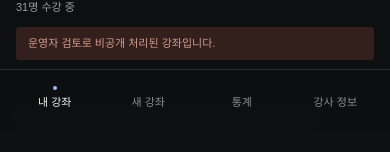
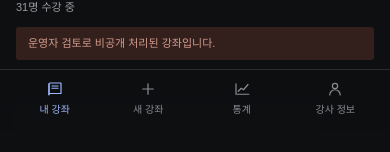
Before and after one commit to Douzone-Internship-Team5/BAEUGO_FE, a Next.js app: page /instructor in a window 390 px wide. Shown: the part 714-866 px from the top of the page. Built offline with nearby package versions, Linux system fonts and the light colour scheme; a web font is replaced by a local one.

Commit message:
style: reuse instructor icons in mobile nav

```diff
--- a/src/app/instructor/components/shared/InstructorMobileNav.tsx
+++ b/src/app/instructor/components/shared/InstructorMobileNav.tsx
@@ -1,4 +1,5 @@
 import Link from "next/link";
+import { InstructorNavIcon, type InstructorNavIconName } from "./InstructorNavIcon";
 
 type Tab = "courses" | "new" | "stats" | "profile";
 
@@ -6,18 +7,18 @@ interface Props {
   active: Tab;
 }
 
-const TABS: Array<{ id: Tab; label: string; href: string }> = [
-  { id: "courses", label: "내 강좌", href: "/instructor" },
-  { id: "new", label: "새 강좌", href: "/instructor/courses/new" },
-  { id: "stats", label: "통계", href: "/instructor/stats" },
-  { id: "profile", label: "강사 정보", href: "/instructor/profile" },
+const TABS: Array<{ id: Tab; label: string; href: string; icon: InstructorNavIconName }> = [
+  { id: "courses", label: "내 강좌", href: "/instructor", icon: "courses" },
+  { id: "new", label: "새 강좌", href: "/instructor/courses/new", icon: "new" },
+  { id: "stats", label: "통계", href: "/instructor/stats", icon: "stats" },
+  { id: "profile", label: "강사 정보", href: "/instructor/profile", icon: "profile" },
 ];
 
 export const InstructorMobileNav = ({ active }: Props) => (
   <nav aria-label="강사 메뉴" className="fixed inset-x-0 bottom-0 z-30 grid grid-cols-4 border-t border-line bg-bg/95 px-2 pt-1 pb-[max(8px,env(safe-area-inset-bottom))] backdrop-blur md:hidden">
     {TABS.map((tab) => (
-      <Link key={tab.id} href={tab.href} aria-current={active === tab.id ? "page" : undefined} className={`flex min-h-12 cursor-pointer flex-col items-center justify-center gap-1 text-[11px] ${active === tab.id ? "text-text" : "text-dim"}`}>
-        <span className={`size-1 rounded-full ${active === tab.id ? "bg-accent" : "bg-transparent"}`} aria-hidden="true" />
+      <Link key={tab.id} href={tab.href} aria-current={active === tab.id ? "page" : undefined} className={`flex min-h-12 cursor-pointer flex-col items-center justify-center gap-1 text-[10px] ${active === tab.id ? "text-accent" : "text-dim"}`}>
+        <InstructorNavIcon name={tab.icon} className="size-[18px]" />
         {tab.label}
       </Link>
     ))}
--- /dev/null
+++ b/src/app/instructor/components/shared/InstructorNavIcon.tsx
@@ -0,0 +1,31 @@
+export type InstructorNavIconName = "courses" | "new" | "stats" | "profile";
+
+interface Props {
+  name: InstructorNavIconName;
+  className?: string;
+}
+
+export const InstructorNavIcon = ({ name, className = "" }: Props) => (
+  <svg
+    className={className}
+    width="18"
+    height="18"
+    viewBox="0 0 24 24"
+    fill="none"
+    stroke="currentColor"
+    strokeWidth="1.6"
+    strokeLinecap="round"
+    strokeLinejoin="round"
+    aria-hidden="true"
+  >
+    {name === "courses" ? (
+      <><path d="M4 5.5A1.5 1.5 0 0 1 5.5 4H20v14H5.5A1.5 1.5 0 0 0 4 19.5z" /><path d="M4 5.5v14M8 8h8M8 11h8" /></>
+    ) : name === "new" ? (
+      <><path d="M12 5v14M5 12h14" /></>
+    ) : name === "stats" ? (
+      <><path d="M4 19V5M4 19h17" /><path d="m7 15 4-4 3 2 6-7" /></>
+    ) : (
+      <><circle cx="12" cy="8" r="3.5" /><path d="M5 20a7 7 0 0 1 14 0" /></>
+    )}
+  </svg>
+);
--- a/src/app/instructor/components/shared/InstructorShell.tsx
+++ b/src/app/instructor/components/shared/InstructorShell.tsx
@@ -4,6 +4,7 @@ import Link from "next/link";
 import { usePathname, useRouter } from "next/navigation";
 import type { ReactNode } from "react";
 import { useState } from "react";
+import { InstructorNavIcon } from "./InstructorNavIcon";
 
 interface Props {
   children: ReactNode;
@@ -99,16 +100,6 @@ export const InstructorShell = ({ children }: Props) => {
   );
 };
 
-interface InstructorNavIconProps {
-  name: "courses" | "new" | "stats" | "profile";
-}
-
-const InstructorNavIcon = ({ name }: InstructorNavIconProps) => (
-  <svg width="18" height="18" viewBox="0 0 24 24" fill="none" stroke="currentColor" strokeWidth="1.6" strokeLinecap="round" strokeLinejoin="round" aria-hidden="true">
-    {name === "courses" ? <><path d="M4 5.5A1.5 1.5 0 0 1 5.5 4H20v14H5.5A1.5 1.5 0 0 0 4 19.5z" /><path d="M4 5.5v14M8 8h8M8 11h8" /></> : name === "new" ? <><path d="M12 5v14M5 12h14" /></> : name === "stats" ? <><path d="M4 19V5M4 19h17" /><path d="m7 15 4-4 3 2 6-7" /></> : <><circle cx="12" cy="8" r="3.5" /><path d="M5 20a7 7 0 0 1 14 0" /></>}
-  </svg>
-);
-
 const LogoutIcon = () => (
   <svg width="18" height="18" viewBox="0 0 24 24" fill="none" stroke="currentColor" strokeWidth="1.6" strokeLinecap="round" strokeLinejoin="round" aria-hidden="true">
     <path d="M10 17l5-5-5-5M15 12H3" /><path d="M12 3h6a2 2 0 0 1 2 2v14a2 2 0 0 1-2 2h-6" />
```
